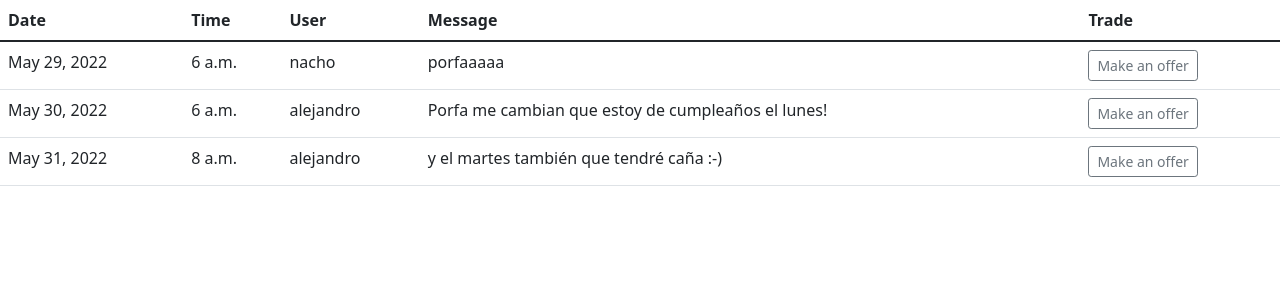
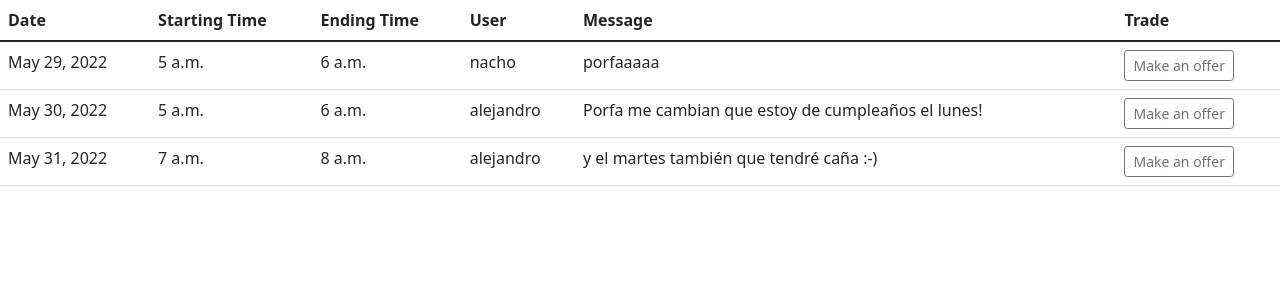
Before and after one commit to AlehandroL/Hackaton_FIN, a Django app: page / in a window 1280 px wide. Shown: the part 57-357 px from the top of the page. Run offline with Django 4.2, Linux system fonts and the light colour scheme; data comes from the database, SQL or seed files in the repository; some libraries are stand-ins or nearby versions.

Commit message:
Change models Offer & Request: time field is now 2 different fields (start_time & end_time)

```diff
--- a/chat_commerce/models.py
+++ b/chat_commerce/models.py
@@ -7,14 +7,15 @@ class Request(models.Model):
     message = models.TextField(blank=True)
     active = models.BooleanField(default=False)
     date = models.DateField()
-    time = models.TimeField()
+    start_time = models.TimeField(null=True)
+    end_time = models.TimeField()
     created_at = models.DateTimeField(auto_now_add=True)
     updated_at = models.DateTimeField(auto_now=True)
     objects = models.Manager()
 
     class Meta:
         verbose_name_plural = 'Requests'
-        ordering = ('date', "time")
+        ordering = ('date', "start_time", "end_time")
 
     def __str__(self):
         return self.User.username
@@ -26,14 +27,15 @@ class Offer(models.Model):
     message = models.TextField(blank=True)
     active = models.BooleanField(default=False)
     date = models.DateField()
-    time = models.TimeField()
+    start_time = models.TimeField(null=True)
+    end_time = models.TimeField()
     created_at = models.DateTimeField(auto_now_add=True)
     updated_at = models.DateTimeField(auto_now=True)
     objects = models.Manager()
 
     class Meta:
         verbose_name_plural = 'Offerings'
-        ordering = ('date', "time")
+        ordering = ('date', "start_time", "end_time")
 
     def __str__(self):
         return self.User.username
--- a/chat_commerce/urls.py
+++ b/chat_commerce/urls.py
@@ -8,5 +8,5 @@ urlpatterns = [
     path('', views.RequestListView.as_view(), name='request_list'),
     path('offers/', views.OfferListView.as_view(), name='offer_list'),
     path('accept_offer/', views.RequestListView.as_view(), name='accept_offer'),
-    path('make_offer/', views.make_offer, name='make_offer'),
+    path('make_offer/<int:id>/', views.make_offer, name='make_offer'),
 ]
--- a/chat_commerce/views.py
+++ b/chat_commerce/views.py
@@ -26,3 +26,14 @@ class OfferListView(LoginRequiredMixin, ListView):
 def make_offer(Request):
     print(f'hola {Request.User.username}')
     return HttpResponse("""<html><script>window.location.replace('/');</script></html>""")
+
+class OfferCreateView(LoginRequiredMixin, CreateView):
+    model = Offer
+    fields = ['category', 'name', 'desc', 'image', 'price']
+    template_name = 'store/products/create.html'
+
+    def form_valid(self, form):
+        form.instance.created_by = self.request.user
+        form.instance.slug = slugify(form.instance.name)
+        form.save()
+        return redirect(reverse_lazy('store:product_list'))
--- a/templates/chat_commerce/offer_list.html
+++ b/templates/chat_commerce/offer_list.html
@@ -12,7 +12,8 @@ List of offerings
 	  <thead>
 	    <tr>
 	      <th scope="col">Date</th>
-	      <th scope="col">Time</th>
+	      <th scope="col">Starting Time</th>
+	      <th scope="col">Ending Time</th>
           <th scope="col">User</th>
           <th scope="col">To User</th>
 		  <th scope="col">Message</th>
@@ -23,7 +24,8 @@ List of offerings
         {% if offer.active %}
 		<tr>
 	      <td>{{offer.date}}</td>
-	      <td>{{offer.time}}</td>
+	      <td>{{offer.start_time}}</td>
+	      <td>{{offer.end_time}}</td>
           <td>{{offer.User.username}}</td>
           <td>{{offer.Request.User.username}}</td>
 		  <td>{{offer.message}}</td>
--- a/templates/chat_commerce/request_list.html
+++ b/templates/chat_commerce/request_list.html
@@ -12,7 +12,8 @@ List of products
 	  <thead>
 	    <tr>
 	      <th scope="col">Date</th>
-	      <th scope="col">Time</th>
+	      <th scope="col">Starting Time</th>
+	      <th scope="col">Ending Time</th>
           <th scope="col">User</th>
 		  <th scope="col">Message</th>
 		  <th scope="col">Trade</th>
@@ -23,11 +24,12 @@ List of products
         {% if request.active %}
 		<tr>
 	      <td>{{request.date}}</td>
-	      <td>{{request.time}}</td>
+	      <td>{{request.start_time}}</td>
+		  <td>{{request.end_time}}</td>
           <td>{{request.User.username}}</td>
 		  <td>{{request.message}}</td>
 		  <td>
-			<a button type="button" class="btn btn-outline-secondary btn-sm" href="{% url 'chat_commerce:make_offer'  %}">Make an offer</a>
+			<a button type="button" class="btn btn-outline-secondary btn-sm" href="{% url 'chat_commerce:make_offer' request.id %}">Make an offer</a>
 		  </td>
 	    </tr>
         {% endif %}
```
Also changed, not shown: chat_commerce/admin.py (+4 -4 lines), chat_commerce/migrations/0002_alter_offer_options_alter_request_options_and_more.py (added), db.sqlite3.
